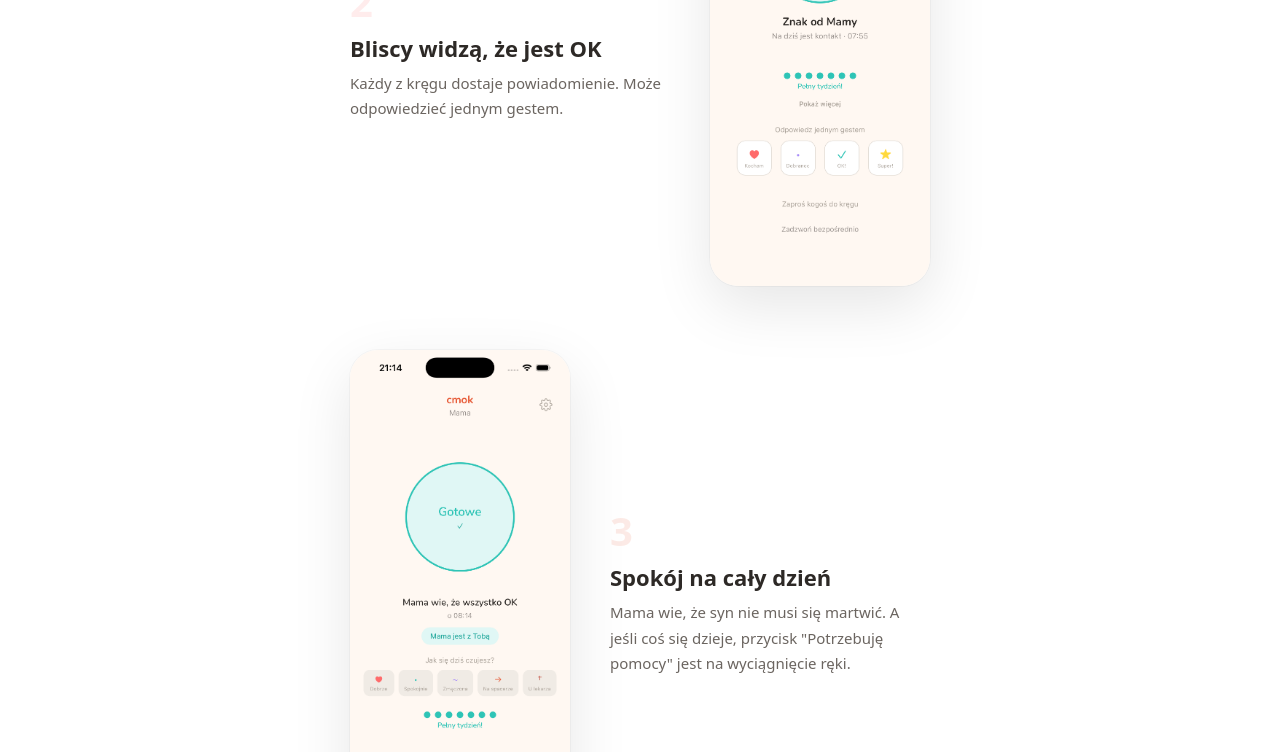
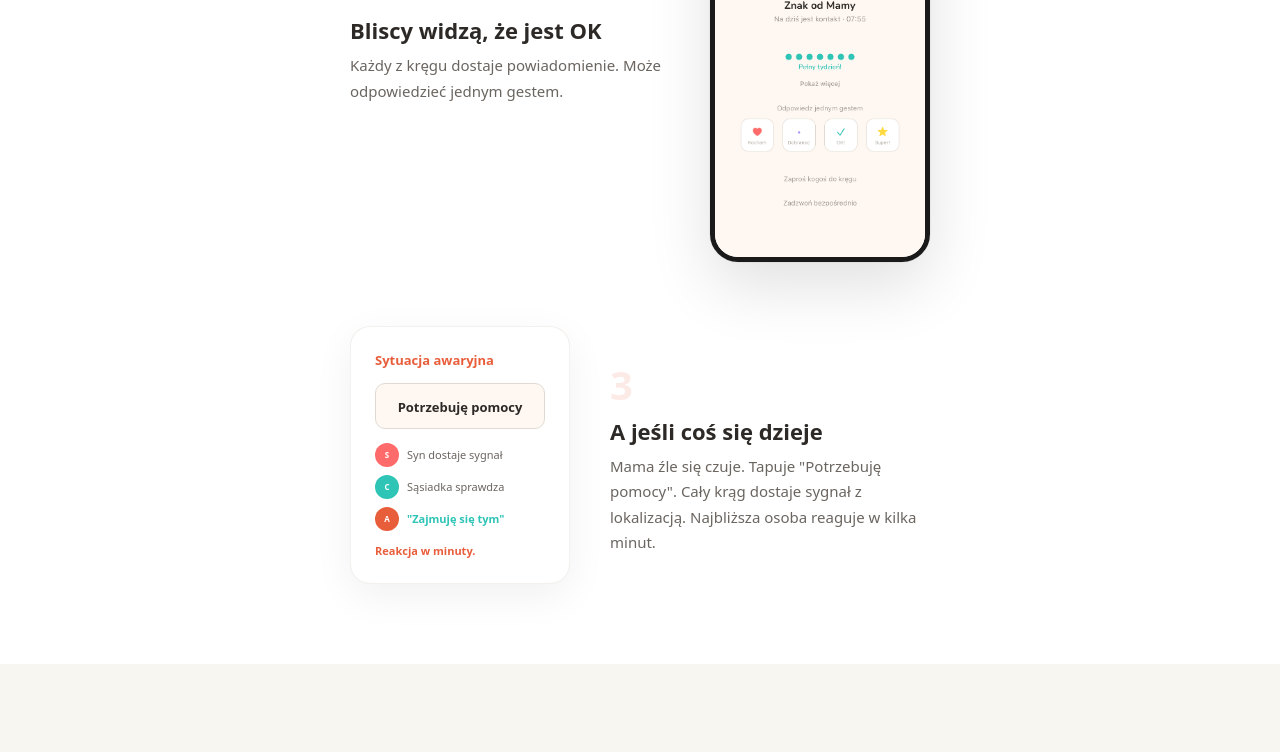
Before and after one commit to hermit85/cmok-web, a Next.js app: page / in a window 1280 px wide. Shown: the part 2000-2752 px from the top of the page. Built offline with nearby package versions, Linux system fonts and the light colour scheme.

Commit message:
Phone frames, bigger circle section, step 3 shows emergency scenario

```diff
--- a/app/globals.css
+++ b/app/globals.css
@@ -19,7 +19,8 @@ body{background:#FFF8F2;color:#2D2926;overflow-x:hidden;font-family:system-ui,-a
 .phone-img{
   width:220px;height:auto;
   border-radius:28px;
-  box-shadow:0 20px 60px rgba(0,0,0,0.1),0 0 0 1px rgba(0,0,0,0.03);
+  border:5px solid #1a1a1a;
+  box-shadow:0 24px 64px rgba(0,0,0,0.12),0 0 0 1px rgba(0,0,0,0.04);
 }
 
 .glass{
--- a/app/page.tsx
+++ b/app/page.tsx
@@ -76,36 +76,80 @@ export default function Home() {
             <Image src="/screen-recipient.png" alt="Znak od Mamy" width={200} height={434} className="phone-img" />
           </div>
 
-          {/* Step 3 */}
+          {/* Step 3 — emergency scenario, no phone screenshot */}
           <div style={{ display:'flex',alignItems:'center',gap:40,flexWrap:'wrap',justifyContent:'center' }}>
-            <Image src="/screen-done.png" alt="Gotowe" width={200} height={434} className="phone-img" />
+            {/* Visual: emergency scenario card */}
+            <div style={{ width:220,padding:24,borderRadius:20,background:'white',border:'1px solid rgba(224,218,211,0.4)',boxShadow:'0 12px 40px rgba(0,0,0,0.06)' }}>
+              <p style={{ fontSize:13,fontWeight:700,color:'#E85D3A',marginBottom:12 }}>Sytuacja awaryjna</p>
+              <div style={{ padding:'10px 14px',borderRadius:10,border:'1.5px solid #E0DAD3',background:'#FFF8F2',textAlign:'center',marginBottom:14 }}>
+                <span style={{ fontSize:13,fontWeight:700,color:'#2D2926' }}>Potrzebuję pomocy</span>
+              </div>
+              <div style={{ display:'flex',flexDirection:'column',gap:8 }}>
+                <div style={{ display:'flex',alignItems:'center',gap:8 }}>
+                  <div style={{ width:24,height:24,borderRadius:12,background:'#FF6B6B',display:'flex',alignItems:'center',justifyContent:'center',flexShrink:0 }}><span style={{ color:'white',fontSize:8,fontWeight:700 }}>S</span></div>
+                  <span style={{ fontSize:11,color:'#6B6560' }}>Syn dostaje sygnał</span>
+                </div>
+                <div style={{ display:'flex',alignItems:'center',gap:8 }}>
+                  <div style={{ width:24,height:24,borderRadius:12,background:'#2EC4B6',display:'flex',alignItems:'center',justifyContent:'center',flexShrink:0 }}><span style={{ color:'white',fontSize:8,fontWeight:700 }}>C</span></div>
+                  <span style={{ fontSize:11,color:'#6B6560' }}>Sąsiadka sprawdza</span>
+                </div>
+                <div style={{ display:'flex',alignItems:'center',gap:8 }}>
+                  <div style={{ width:24,height:24,borderRadius:12,background:'#E85D3A',display:'flex',alignItems:'center',justifyContent:'center',flexShrink:0 }}><span style={{ color:'white',fontSize:8,fontWeight:700 }}>A</span></div>
+                  <span style={{ fontSize:11,color:'#2EC4B6',fontWeight:600 }}>"Zajmuję się tym"</span>
+                </div>
+              </div>
+              <p style={{ fontSize:11,color:'#E85D3A',fontWeight:600,marginTop:12 }}>Reakcja w minuty.</p>
+            </div>
             <div style={{ flex:'1 1 250px',maxWidth:320 }}>
               <span style={{ fontSize:40,fontWeight:800,color:'#E85D3A',opacity:0.12 }}>3</span>
-              <h3 style={{ fontSize:22,fontWeight:700,color:'#2D2926',marginBottom:6 }}>Spokój na cały dzień</h3>
-              <p style={{ fontSize:15,color:'#6B6560',lineHeight:1.7 }}>Mama wie, że syn nie musi się martwić. A jeśli coś się dzieje, przycisk "Potrzebuję pomocy" jest na wyciągnięcie ręki.</p>
+              <h3 style={{ fontSize:22,fontWeight:700,color:'#2D2926',marginBottom:6 }}>A jeśli coś się dzieje</h3>
+              <p style={{ fontSize:15,color:'#6B6560',lineHeight:1.7 }}>Mama źle się czuje. Tapuje "Potrzebuję pomocy". Cały krąg dostaje sygnał z lokalizacją. Najbliższa osoba reaguje w kilka minut.</p>
             </div>
           </div>
         </div>
       </section>
 
-      {/* ═══ CIRCLE ═══ */}
-      <section style={{ padding:'72px 24px',textAlign:'center' }}>
-        <div style={{ display:'flex',justifyContent:'center',marginBottom:24 }}>
-          <div style={{ position:'relative',width:160,height:160 }}>
-            <div style={{ position:'absolute',top:'50%',left:'50%',transform:'translate(-50%,-50%)',width:40,height:40,borderRadius:'50%',background:'#2EC4B6',animation:'breathe 3s ease-in-out infinite',display:'flex',alignItems:'center',justifyContent:'center' }}>
-              <span style={{ color:'white',fontSize:9,fontWeight:700 }}>Mama</span>
+      {/* ═══ CIRCLE — big, prominent ═══ */}
+      <section style={{ padding:'100px 24px',textAlign:'center',background:'rgba(46,196,182,0.03)' }}>
+        <h3 style={{ fontSize:34,fontWeight:800,color:'#2D2926',marginBottom:12 }}>Stwórz swój krąg bliskich</h3>
+        <p style={{ fontSize:17,color:'#6B6560',maxWidth:440,margin:'0 auto 48px',lineHeight:1.7 }}>
+          Syn, córka, sąsiadka, wnuk. Każdy w kręgu widzi codzienny znak. Każdy może zareagować, gdy trzeba. Im więcej osób, tym większy spokój.
+        </p>
+
+        <div style={{ display:'flex',justifyContent:'center',marginBottom:40 }}>
+          <div style={{ position:'relative',width:260,height:260 }}>
+            {/* Center: Mama */}
+            <div style={{ position:'absolute',top:'50%',left:'50%',transform:'translate(-50%,-50%)',width:64,height:64,borderRadius:'50%',background:'linear-gradient(135deg,#2EC4B6,#23A99D)',boxShadow:'0 0 32px rgba(46,196,182,0.25)',animation:'breathe 3s ease-in-out infinite',display:'flex',alignItems:'center',justifyContent:'center' }}>
+              <span style={{ color:'white',fontSize:12,fontWeight:700 }}>Mama</span>
             </div>
-            {[{x:0,y:-60,c:'#FF6B6B',l:'Syn',d:'0s'},{x:52,y:-30,c:'#E85D3A',l:'Córka',d:'.7s'},{x:52,y:30,c:'#A78BFA',l:'Sąsiad',d:'1.4s'},{x:0,y:60,c:'#FFD93D',l:'Wnuk',d:'2.1s'},{x:-52,y:30,c:'#2EC4B6',l:'Koleż.',d:'2.8s'}].map((m,i)=>(
-              <div key={i} style={{ position:'absolute',top:`calc(50% + ${m.y}px)`,left:`calc(50% + ${m.x}px)`,transform:'translate(-50%,-50%)',width:28,height:28,borderRadius:'50%',background:m.c,opacity:.8,display:'flex',alignItems:'center',justifyContent:'center',animation:`float 4s ease-in-out infinite ${m.d}` }}>
-                <span style={{ color:'white',fontSize:7,fontWeight:700 }}>{m.l}</span>
+            {/* Circle members */}
+            {[
+              {x:0,y:-100,c:'#FF6B6B',l:'Syn',d:'0s'},
+              {x:87,y:-50,c:'#E85D3A',l:'Córka',d:'.6s'},
+              {x:87,y:50,c:'#A78BFA',l:'Sąsiad',d:'1.2s'},
+              {x:0,y:100,c:'#FFD93D',l:'Wnuk',d:'1.8s'},
+              {x:-87,y:50,c:'#2EC4B6',l:'Koleż.',d:'2.4s'},
+              {x:-87,y:-50,c:'#FF6B6B',l:'Brat',d:'3s'},
+            ].map((m,i)=>(
+              <div key={i} style={{ position:'absolute',top:`calc(50% + ${m.y}px)`,left:`calc(50% + ${m.x}px)`,transform:'translate(-50%,-50%)',width:44,height:44,borderRadius:'50%',background:m.c,opacity:.85,display:'flex',alignItems:'center',justifyContent:'center',animation:`float 4s ease-in-out infinite ${m.d}`,boxShadow:`0 4px 16px ${m.c}25` }}>
+                <span style={{ color:'white',fontSize:9,fontWeight:700 }}>{m.l}</span>
               </div>
             ))}
           </div>
         </div>
-        <h3 style={{ fontSize:28,fontWeight:800,color:'#2D2926',marginBottom:10 }}>Stwórz swój krąg</h3>
-        <p style={{ fontSize:15,color:'#6B6560',maxWidth:360,margin:'0 auto',lineHeight:1.6 }}>
-          Każdy w kręgu widzi codzienny znak. Każdy może zareagować. Im więcej osób, tym większy spokój.
-        </p>
+
+        <div style={{ display:'flex',justifyContent:'center',gap:24,flexWrap:'wrap',maxWidth:600,margin:'0 auto' }}>
+          {[
+            {t:'Każdy widzi znak',d:'Cały krąg wie codziennie, że jest OK.'},
+            {t:'Każdy może zareagować',d:'Gdy trzeba, najbliższa osoba sprawdza.'},
+            {t:'Każdy ma spokój',d:'Nie tylko Ty. Cała rodzina i sąsiedzi.'},
+          ].map(b=>(
+            <div key={b.t} style={{ flex:'1 1 150px',maxWidth:180,textAlign:'center' }}>
+              <h4 style={{ fontSize:14,fontWeight:700,color:'#2D2926',marginBottom:4 }}>{b.t}</h4>
+              <p style={{ fontSize:12,color:'#6B6560',lineHeight:1.5 }}>{b.d}</p>
+            </div>
+          ))}
+        </div>
       </section>
 
       {/* ═══ TRUST ═══ */}
```
